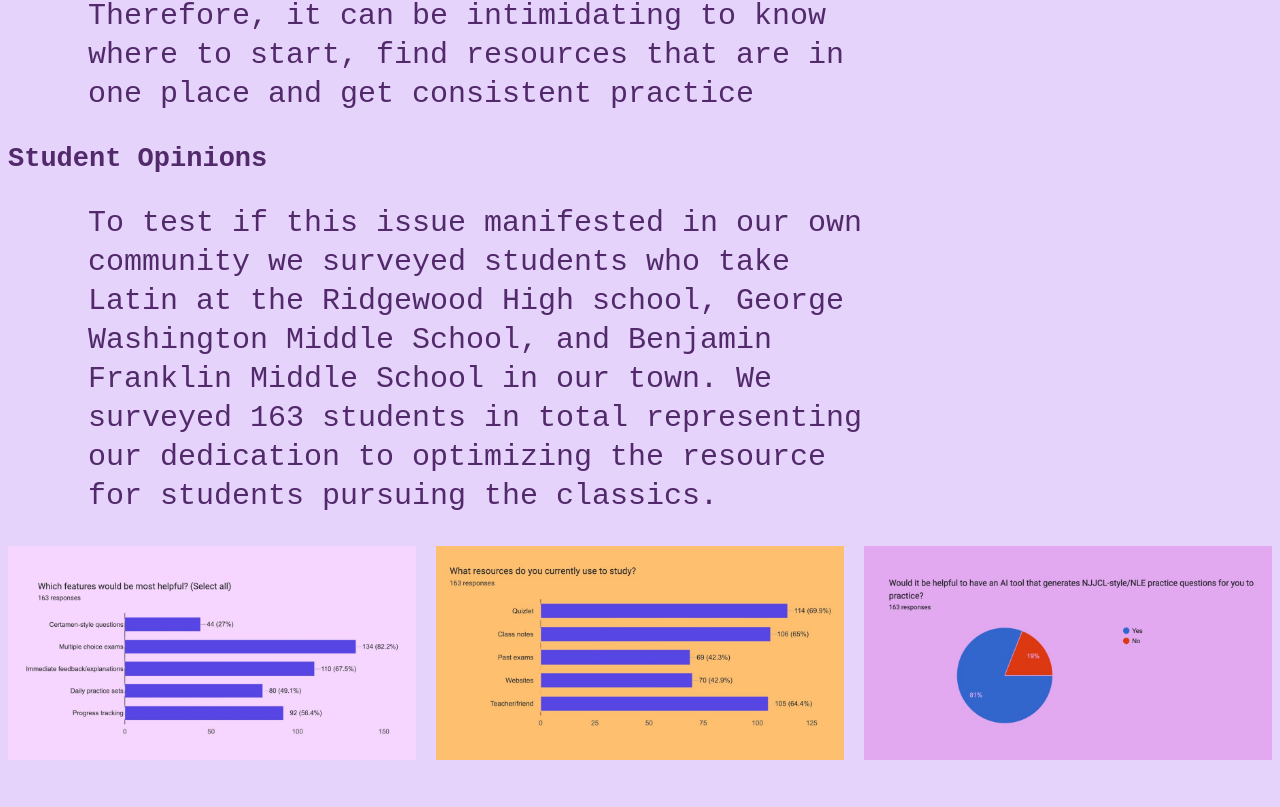
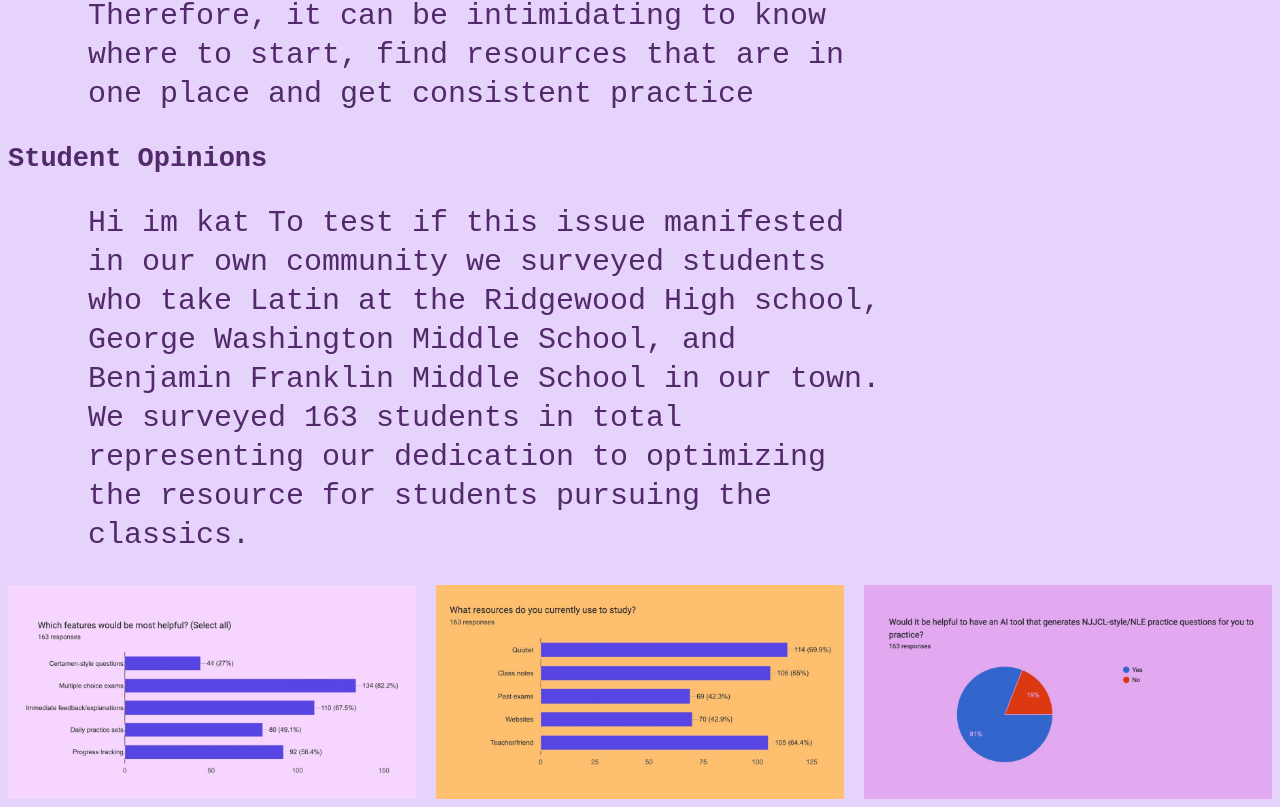
Before and after one commit to kathrynshin/simple-website, a plain HTML site: page index.html in a window 1280 px wide. Shown: the part 1762-2569 px from the top of the page. Before the commit the page ends 2530 px from the top, so only its background shows below. Drawn offline with Linux system fonts and the light colour scheme.

Commit message:
added a sentence

```diff
--- a/index.html
+++ b/index.html
@@ -42,7 +42,7 @@ Both middleschool and highschool are a crucial time for students to pursue their
     </p>
     <h2>Student Opinions</h2>
     <p>
-        To test if this issue manifested in our own community we surveyed students who take Latin at the Ridgewood High school, George Washington Middle School, and Benjamin Franklin Middle School in our town. We surveyed 163 students in total representing our dedication to optimizing the resource for students pursuing the classics.
+       Hi im kat To test if this issue manifested in our own community we surveyed students who take Latin at the Ridgewood High school, George Washington Middle School, and Benjamin Franklin Middle School in our town. We surveyed 163 students in total representing our dedication to optimizing the resource for students pursuing the classics.
     </p>
     <div class="charts">
         <img src="What is most helpful.jpg" alt="What resource is most helpful for students?">
```
